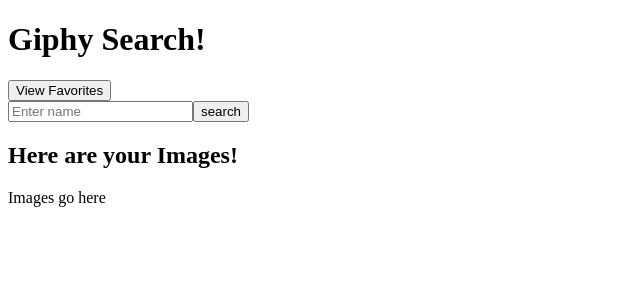
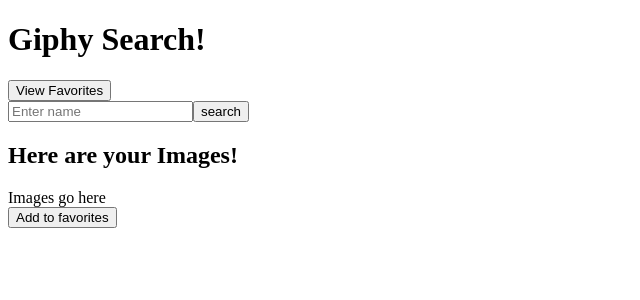
Before and after one commit to jonodori/Giphy-Saga-Project, a React (Create React App) app: page /#/ in a window 1280 px wide. Shown: the top 300 px of the page, without its empty margins (0-640 px from the left). Built offline with nearby package versions, Linux system fonts and the light colour scheme.

Commit message:
created button

```diff
--- a/src/components/App/HomePage/HomePage.jsx
+++ b/src/components/App/HomePage/HomePage.jsx
@@ -1,8 +1,12 @@
-import React, { useEffect } from 'react';
+import React, { useEffect, useState } from 'react';
 import { useDispatch, useSelector} from 'react-redux';
 import { useHistory } from 'react-router-dom'
 
+
+
+
 function HomePage(){
+    const [picture, setPicture] = useState([]);
     const dispatch = useDispatch();
     const history = useHistory()
     // useEffect(() => {
@@ -10,13 +14,16 @@
 
     // } [],)
 
-    const getImage = () => {
+const getImage = () => {
         dispatch({
             type: 'ADD_IMAGE'
         })
     }
 const sendToFavorites = () => {
     history.push('/favorites')
+}
+const saveImageToReduxStore = () => {
+    console.log(' Inside saveImageToReduxStore');
 }
 
     return(
@@ -34,8 +41,10 @@
                 <section>
                     <h2> Here are your Images!</h2>
                     <div>
+
                         Images go here
                     </div>
+                    <button onClick={saveImageToReduxStore}>Add to favorites</button>
                 </section>
         </>
     )
```
